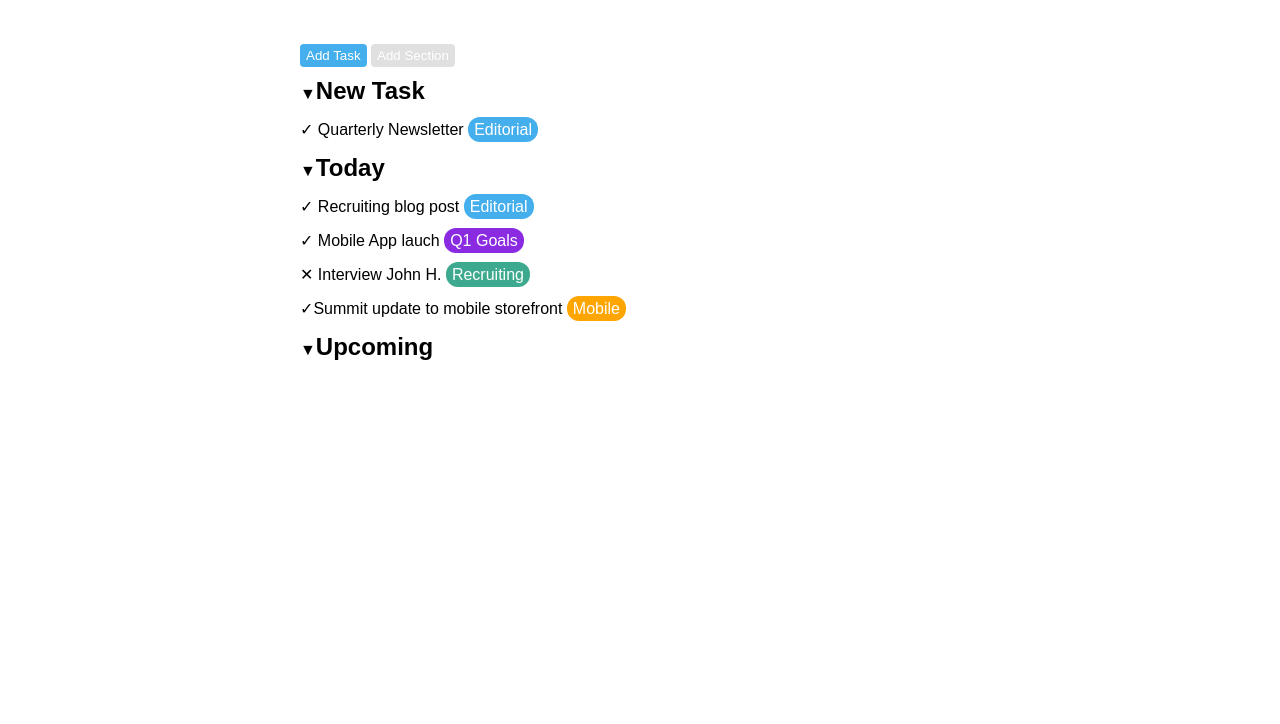
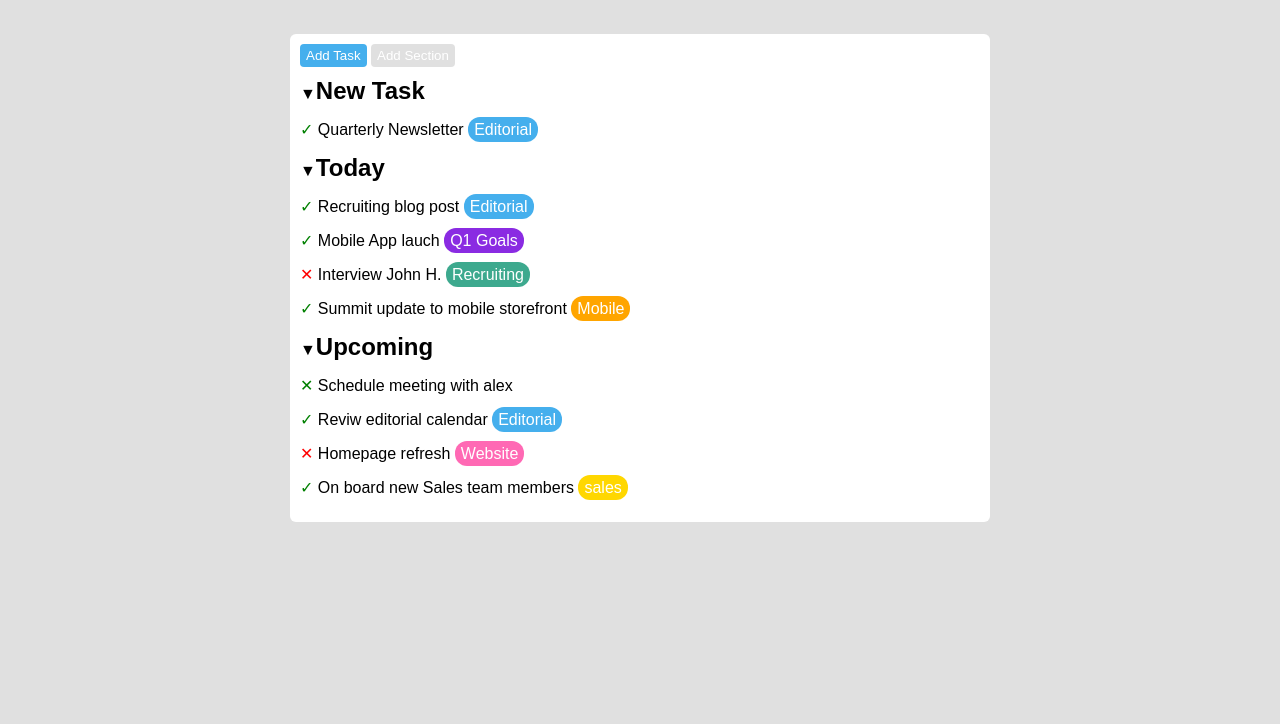
Before and after one commit to Tibaldi-Nicol/html-css-toboolist, a plain HTML site: page index.html in a window 1280 px wide. Shown: the part 76-800 px from the top of the page. Drawn offline with Linux system fonts and the light colour scheme.

Commit message:
[UPD]Done-list

```diff
--- a/css/style.css
+++ b/css/style.css
@@ -19,13 +19,15 @@ h1{
     vertical-align: middle; /*centra il titolo*/
 }
 
-
+    body{
+        background-color: #e0e0e0;
+    }
 
 
 /*Regolo header*/
 
 header{
-    background-color:  #f1f1f1;
+    background-color:  white;
     padding: 10px 0;   /*padding top e bottom 10px, padding right e left 0*/
 
 
@@ -93,7 +95,7 @@ h2{
     width: 700px; /*larghezza del supercontainer*/
     margin: 0 auto; /*centra il supercontainer*/
     background-color: rgb(255, 255, 255); /*sfondo bianco, usato solo per capire la centratura del container*/
-    ;
+    border-radius: 6px;
 }
 
 /*regolo la lista*/
@@ -106,13 +108,15 @@ h2{
 
 }
 
-/*regolo i singoli elementi della lista*
+/*regolo i singoli elementi della lista*/
 .check{
    color: green;
-   width: 20px;
-   height: 20px;
-    border-radius: 50%;
 
+
+}
+
+.cross{
+    color: red;
 }
 /*sistemo la scritta editorial nella lista*/
 .blue{
@@ -162,3 +166,25 @@ li{
     border-style: none;
     ;
 }
+
+/*stile a website*/
+.rosa{
+    color: white;
+    background-color: #FF69B4;
+    border-radius: 12px;
+    padding: 4px 6px;
+    border-style: none;
+    ;
+}
+
+/*
+sales sara giallo*/
+
+.giallo{
+    color: white;
+    background-color: #FFD700;
+    border-radius: 12px;
+    padding: 4px 6px;
+    border-style: none;
+    ;
+}
--- a/index.html
+++ b/index.html
@@ -50,7 +50,7 @@
 
         <li>
             <!--due classi diverse cosi da modificarle separatemente in css-->
-            <span class="check">&#10003;</span> Quarterly Newsletter
+            <span class="check">&#10003;</span>  Quarterly Newsletter
             <!--editorial avra un contorno blu e tondo in css co n span diventa elementoa a se -->
             <span class="blue">Editorial</span>
         </li>
@@ -60,7 +60,7 @@
         <li>
 
             <!--due classi diverse cosi da modificarle separatemente in css-->
-            <span class="check">&#10003;</span> Recruiting blog post
+            <span class="check">&#10003;</span>  Recruiting blog post
             <!--editorial avra un contorno blu e tondo in css co n span diventa elementoa a se -->
             <span class="blue">Editorial</span>
 
@@ -71,7 +71,7 @@
         <li>
 
             <!--due classi diverse cosi da modificarle separatemente in css-->
-            <span class="check">&#10003;</span> Mobile App lauch
+            <span class="check">&#10003;</span>  Mobile App lauch
             <!--q1 viola avra un contorno viola -->
             <span class="viola">Q1 Goals</span>
 
@@ -82,7 +82,7 @@
         <li>
 
             <!--due classi diverse cosi da modificarle separatemente in css-->
-            <span class="cross">&#10005;</span> Interview John H.
+            <span class="cross">&#10005;</span>  Interview John H.
             <!--recruiting avra un contorno verde e tondo in css co n span diventa elemento a se -->
             <span class="verde">Recruiting</span>
 
@@ -93,7 +93,7 @@
         <li>
 
             <!--due classi diverse cosi da modificarle separatemente in css-->
-            <span class="check">&#10003;</span>Summit update to mobile storefront
+            <span class="check">&#10003;</span>  Summit update to mobile storefront
             <!--Mobile avra un contorno arancion e tondo in css co n span diventa elementoa a se -->
             <span class="arancione">Mobile</span>
 
@@ -102,6 +102,49 @@
         </li>
 
         <span>▼</span><h2>Upcoming</h2>
+
+        <li>
+
+            <!--solo span e li-->
+            <span class="check">&#10005;</span>  Schedule meeting with alex
+
+
+
+
+        </li>
+
+        <li>
+
+            <!--due classi diverse cosi da modificarle separatemente in css-->
+            <span class="check">&#10003;</span>  Reviw editorial calendar
+            <!--blu -->
+            <span class="blue">Editorial</span>
+
+
+
+        </li>
+
+        <li>
+
+            <!--due classi diverse cosi da modificarle separatemente in css-->
+            <span class="cross">&#10005;</span>  Homepage refresh
+            <!--Website sara rosa -->
+            <span class="rosa">Website</span>
+
+
+
+        </li>
+
+        <li>
+
+            <!--due classi diverse cosi da modificarle separatemente in css-->
+            <span class="check">&#10003;</span>  On board new Sales team members
+            <!--Sales giallo -->
+            <span class="giallo">sales</span>
+
+
+
+        </li>
 
 
       </ul>
```
